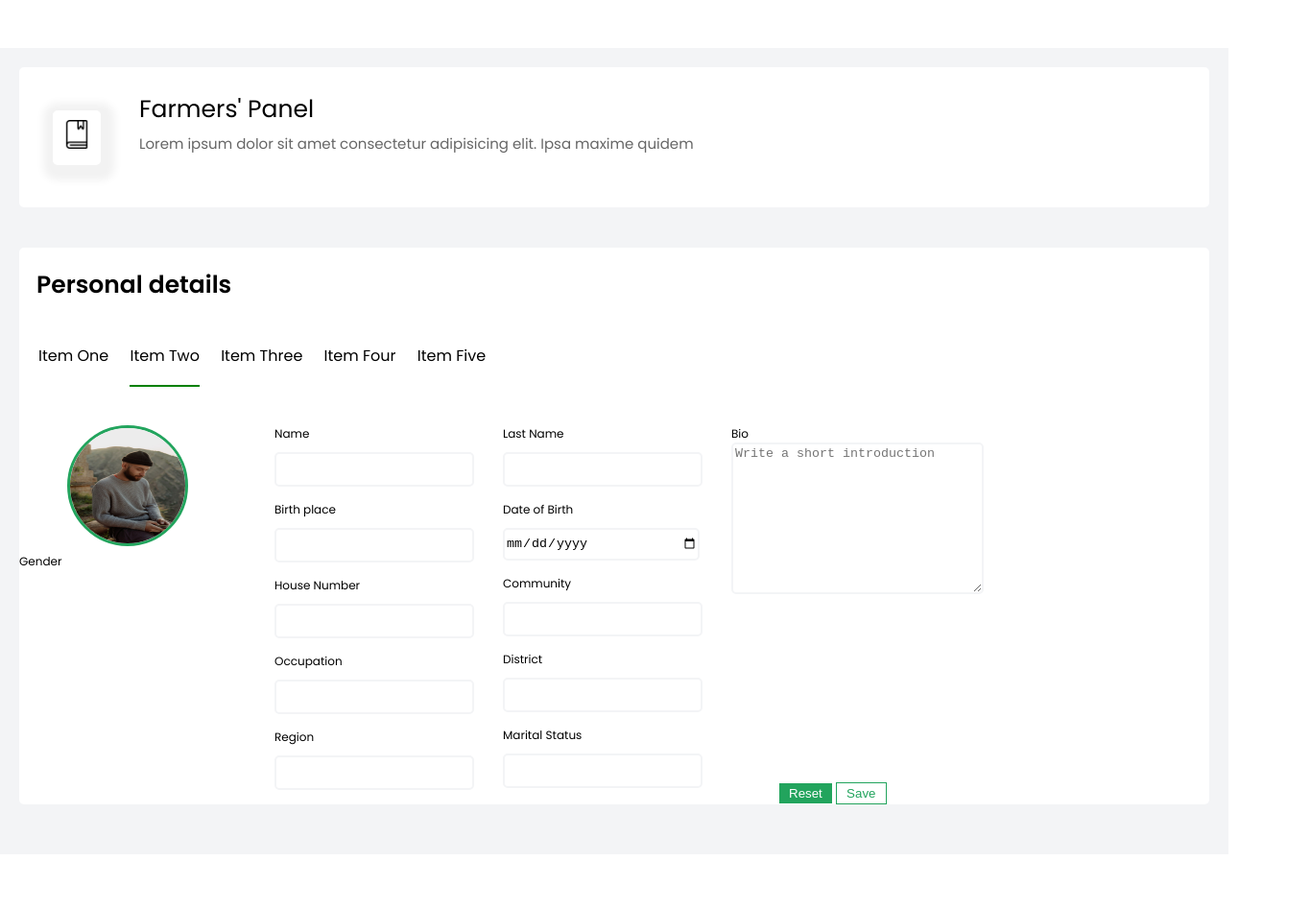
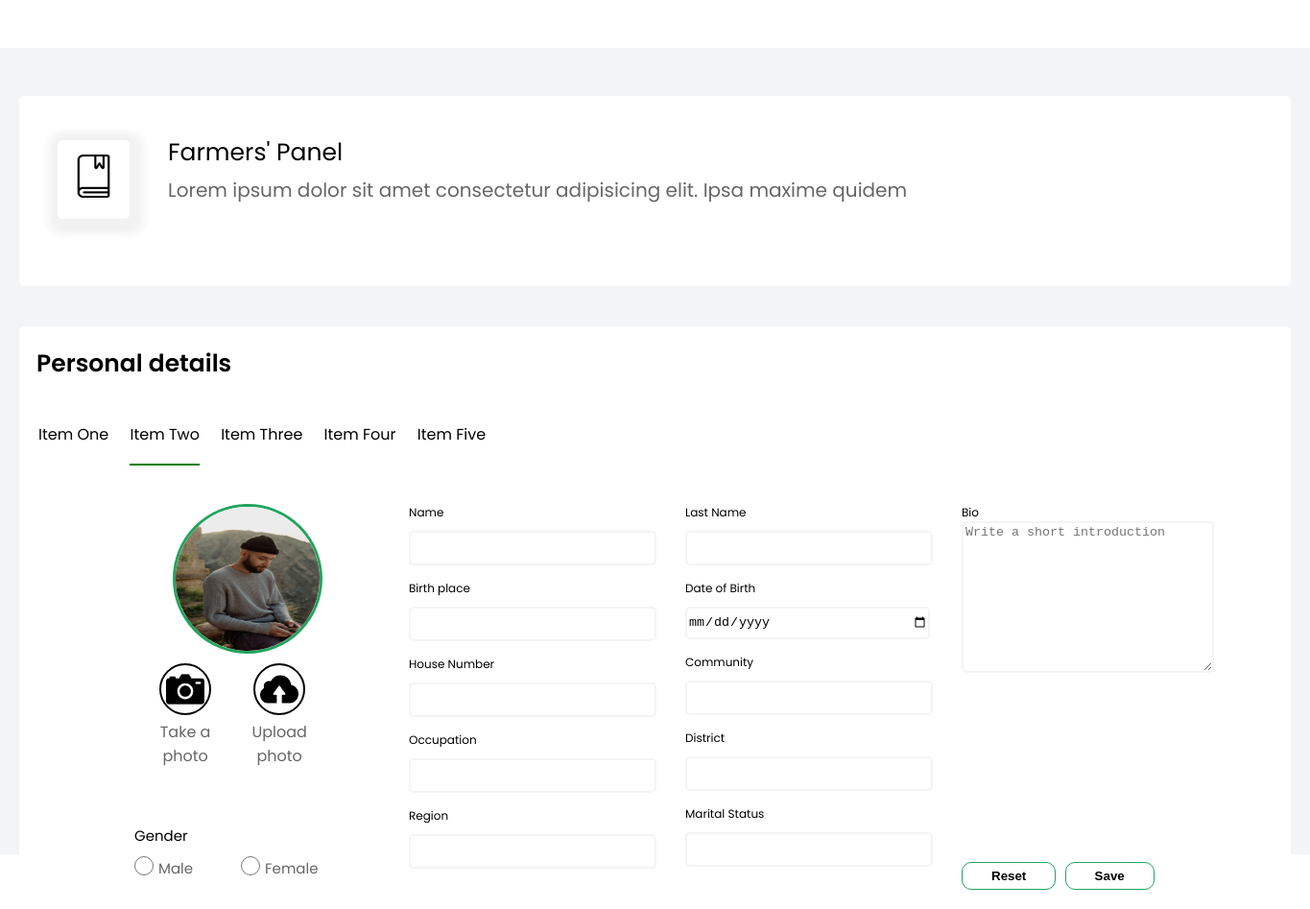
Before and after one commit to hagansamuel6/coding-challenge, a plain HTML site: page index.html in a window 1280 px wide. Shown: the part 880-1827 px from the top of the page at 96% size, 1365 px wide, since content can reach past the window. Before the commit the page ends 1770 px from the top, so only its background shows below. Drawn offline with Linux system fonts and the light colour scheme; files whose address does not match are found by name.

Commit message:
final changes

```diff
--- a/index.html
+++ b/index.html
@@ -6,7 +6,7 @@
     <meta name="viewport" content="width=device-width, initial-scale=1.0" />
 
     <link rel="stylesheet" href="css/style.css" />
-    <title>Document</title>
+    <title>Coding challenge</title>
   </head>
   <body>
     <header>
@@ -22,19 +22,22 @@
         </div>
 
         <div class="input_tools">
-          <div>
+          <div class="search-wrapper">
             <input
               class="search_input"
               type="text"
-              placeholder="type to search"
+              placeholder="Type to search"
             />
+            <div class="search-icon">
+                <img class="" src="/assets/materials/search_.png" width="30px" height="30px" alt="">
+            </div>
           </div>
 
           <div class="header_tool lamp_light">
             <img
               src="assets/materials/lamp_light.png"
-              width="20px"
-              height="20px"
+              width="25px"
+              height="25px"
               alt=""
             />
           </div>
@@ -42,8 +45,8 @@
           <div class="header_tool language">
             <img
               src="assets/materials/language.png"
-              width="20px"
-              height="20px"
+              width="25px"
+              height="25px"
               alt=""
             />
           </div>
@@ -82,8 +85,8 @@
           <div class="book-icon">
             <img
               src="assets/materials/agenda.png"
-              width="30px"
-              height="30px"
+              width="45px"
+              height="45px"
               alt=""
             />
           </div>
@@ -111,16 +114,36 @@
 
             <div class="personal_details_form">
               <form action="" class="personal_details_form">
-                <div>
+                <div class="image-uploads-section">
                   <!-- picture upload -->
                   <div class="picture_upload">
                     <img src="assets/user_images/man.jpg" alt="" />
                   </div>
                   <!-- ./end-picture upload -->
 
+                  <div class="uploads-wrapper">
+                    <div class="upload-items upload-first">
+                        <div class="upload-icon-wrapper">
+                            <img class="upload-buttons" src="/assets/materials/dslr-camera.png" alt="" width="40"  height="40" srcset="">
+                        </div>
+                        <p>Take a photo</p>
+                    </div>
+                    <div class="upload-items upload-second">
+                        <input id="hidden-upload-btn" class="image_upload" type="file" accept=".png,.jpg,.jpeg" style="display:none;">
+                        <div class="upload-icon-wrapper">
+                            <img id="upload-photo" class="upload-buttons" src="/assets/materials/cloud-computing.png" alt="" width="40"  height="40" srcset="">
+                        </div>
+                        <p>Upload photo</p>
+                    </div>
+                  </div>
+
                   <!-- select gender -->
-                  <div>
-                    <label for="gender">Gender</label>
+                  <div class="gender-selection-wrapper">
+                    <label class="gender" for="gender">Gender</label>
+                    <div class="gender-select">
+                        <input class="male-item" type="radio" name="gender" value="male" id="male"> <label for="male">Male</label>
+                        <input class="female-item" type="radio" name="gender"  value="femaile" id="female"> <label for="female">Female</label>
+                    </div>
                   </div>
                   <!-- ./select gender -->
                 </div>
@@ -129,7 +152,7 @@
                 <div class="first_section">
                   <div>
                     <label for="name">Name</label>
-                    <input id="name" type="text" />
+                    <input required id="name" type="text" />
                   </div>
                   <div>
                     <label for="birth_place">Birth place</label>
@@ -193,8 +216,8 @@
                   </div>
 
                   <div>
-                    <button class="reset-button">Reset</button>
-                    <button class="save-button">Save</button>
+                    <button type="reset" class="btn reset-button">Reset</button>
+                    <button type="submit" class="btn save-button">Save</button>
                   </div>
                 </div>
                 <!--end fourth part-->
@@ -206,5 +229,7 @@
       </div>
       <!-- ./main dashboard end -->
     </div>
+
+    <script src="/js/main.js"></script>
   </body>
 </html>
--- /dev/null
+++ b/js/main.js
@@ -0,0 +1,8 @@
+var imageUploadBtn = document.querySelector('#upload-photo')
+var hiddenUploadBtn = document.querySelector('#hidden-upload-btn')
+
+// hiddenUploadBtn.dispatchEvent(new Event("click"))
+
+imageUploadBtn.addEventListener('click', function(event){
+    hiddenUploadBtn.click()
+})
--- a/sass/_buttons.scss
+++ b/sass/_buttons.scss
@@ -1,14 +1,25 @@
+.btn {
+    padding: 6px 30px;
+    border-radius: 10px;
+    cursor: pointer;
+    font-weight: var(--bfw);
+    color: var(--black);
+}
+
+.btn:hover {
+    background-color: var(--green);
+    color: var(--white)
+
+}
+
 .reset-button {
-    color: var(--white);
-    background-color: var(--green);
-    padding: 3px 10px 3px 10px;
-    border: none;
-    margin-left: 50px;
+    background-color: var(--white);
+    border: 1px solid var(--green);
 }
+
 
 .save-button {
     background-color: var(--white);
-    color: var(--green);
-    padding: 3px 10px 3px 10px;
     border: 1px solid var(--green);
+    margin-left: 5px;
 }
--- a/sass/_form_styles.scss
+++ b/sass/_form_styles.scss
@@ -1,18 +1,107 @@
 .personal_details_form {
   display: flex;
   justify-content: flex-start;
-    margin-top: 20px;
+  margin: 20px 40px ;
 
+  .image-uploads-section {
+    margin-left: 30px;
+  }
 
   .picture_upload {
     margin-left: 50px;
 
-
     img {
-            width: 120px;
-            height: 120px;
+      width: 150px;
+      height: 150px;
       border-radius: 50%;
       border: 3px solid var(--green);
+    }
+  }
+
+  .uploads-wrapper {
+    color: var(--sm-text-color);
+    display: flex;
+    // font-size: var(--small-fs);
+    margin-left: 20px;
+    text-align: center;
+    cursor: pointer;
+  }
+
+  .upload-items {
+    padding: 3px;
+    display: flex;
+    justify-content: center;
+    flex-direction: column;
+    align-items: center;
+    p {
+      margin-top: 5px;
+    }
+  }
+
+  .upload-items:hover {
+    color: var(--black);
+  }
+
+  .upload-icon-wrapper {
+    // padding: 10px;
+    width: 50px;
+    height: 50px;
+    border: 2px solid var(--black);
+    border-radius: 50%;
+    display: flex;
+    justify-content: center;
+    align-items: center;
+  }
+
+  .upload-buttons {
+
+    // padding: 5px;
+  }
+
+  .upload-buttons:hover {
+    // background-color: var(--black);
+    color: var(--white);
+  }
+
+  .upload-second {
+    margin-left: 10px;
+  }
+
+  .gender-selection-wrapper {
+    margin-top: 40px;
+    margin-left: 10px;
+
+   .gender {
+        color: var(--black);
+        font-size: var(--body-fs-s);
+        color: var(--black);
+        font-weight: var(--nfw);
+    }
+
+
+    input[type="radio"]:checked::before {
+        background-color: red;
+    }
+
+    input {
+      width: 20px;
+      height: 20px;
+    }
+
+    .gender-select {
+      display: flex;
+      justify-content: space-start;
+      align-items: center;
+
+      label {
+        margin-left: 5px;
+        font-size: var(--body-fs-s);
+        color: var(--sm-text-color);
+      }
+    }
+
+    .female-item {
+      margin-left: 50px;
     }
   }
 
@@ -43,13 +132,13 @@
 
   input {
     height: 30px;
-        width: 200px;
+    width: 250px;
     border: 2px solid var(--main-bg-color);
     border-radius: 5px;
 
     margin: 10px 0 15px 0;
 
-        &:focus{
+    &:focus {
       border: 1px solid var(--green);
       outline: 1px solid var(--green);
     }
--- a/sass/_header.scss
+++ b/sass/_header.scss
@@ -13,7 +13,7 @@ nav {
         margin-left: 40px;
 
         .sdcl {
-            margin-left: 90px;
+            margin-left: 120px;
         }
     }
 
@@ -23,12 +23,31 @@ nav {
         align-items: center;
         margin-right: 40px;
 
+        .search-wrapper {
+            position: relative;
+        }
+
         .search_input {
             background-color: var(--light-white);
+            height: 40px;
+            font-size: var(--body-fs-s);
+            color: var(--sm-text-color);
+            width: 250px;
+            border-radius: 50px;
+            padding: 3px;
+            padding-left: 12px;
+            border: none;
+            margin-right: 20px;
+        }
+
+        .search-icon {
+            position: absolute;
+            top: 8px;
+            right: 30px;
+            // right: 300;
+            width: 30px;
             height: 30px;
-            border-radius: 10px;
-            border: none;
-            margin-right: 25px;
+            // margin-right: -50px;
         }
 
         .header_tool {
@@ -49,6 +68,7 @@ nav {
             display: flex;
             justify-content: start;
             align-items: center;
+            margin-right: 70px;
             .profile-image{
                 width: 50px;
                 height: 50px;
--- a/sass/_layout.scss
+++ b/sass/_layout.scss
@@ -5,7 +5,7 @@
 }
 
 .sidebar {
-  flex-basis: 150px;
+  flex-basis: 200px;
   flex-grow: 1;
   background-color: white;
   color: #fff;
@@ -23,6 +23,7 @@
 
     li {
       margin-bottom: 10px;
+      cursor: pointer;
       a {
         color: var(--sm-text-color);
         font-size: var(--body-fs-l);
@@ -48,12 +49,13 @@
   background-color: white;
   align-items: center;
   border-radius: 5px;
-  // padding-top: 25px;
+  margin-top: 30px;
+  padding-bottom: 25px;
 }
 
 .farmers_panel_content {
   margin-left: 40px;
-  // padding-top: 15px;
+  padding-top: 15px;
   padding-bottom: 40px;
 
   h3{
@@ -64,7 +66,7 @@
   }
 
   p {
-    font-size: var(--body-fs-s);
+    font-size: var(--body-fs-l);
     margin-top: 0;
     color: var(--sm-text-color);
   }
@@ -72,9 +74,9 @@
 
 .book-icon {
   background-color: var(--white);
-  margin-left: 35px;
+  margin-left: 40px;
   border-radius: 5px;
-  padding: 10px;
+  padding: 15px;
   box-shadow: 2.5px 4px 8px 12px #f2f2f2;
 }
 
@@ -98,6 +100,7 @@
       display: inline-block;
       margin-right: 18px;
       padding-bottom: 18px;
+      cursor: pointer;
 
       &:nth-child(2) {
         border-bottom: 2px solid green;
```
Also changed, not shown: assets/materials/search_.png (renamed from assets/materials/search (2).png), css/style.css, 1 other file. Lines whose indentation alone changed are shown as unchanged.
